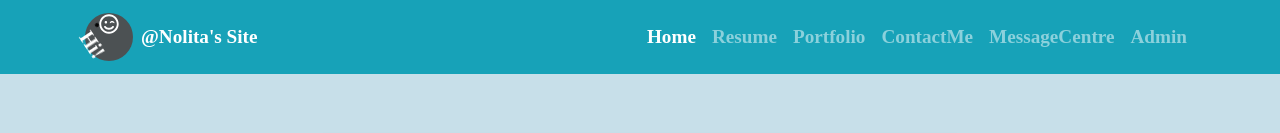
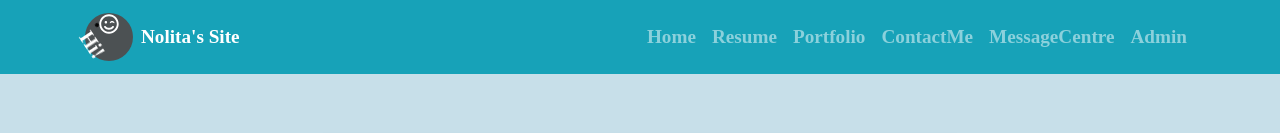
Before and after one commit to nmuceros/muceros__nolita--final-project, a React (Create React App) app in the folder fs1010-project-front-end/: page /login in a window 1280 px wide. Shown: the top 133 px of the page. Built offline with nearby package versions, Linux system fonts and the light colour scheme.

Commit message:
fixes issue in home navigation link

```diff
--- a/fs1010-project-front-end/src/components/pages/Login.js
+++ b/fs1010-project-front-end/src/components/pages/Login.js
@@ -1,24 +1,22 @@
-import React, { useState } from 'react'
-import { Redirect } from 'react-router'
-import { Container, Col, Row, Button, Form, FormGroup, Label, Input, Card, CardBody, CardText } from 'reactstrap'
+import React, { useState, useEffect, useRef } from 'react'
+import { Container, Col, Button, Form, FormGroup, Label, Input, Card, CardBody, CardText } from 'reactstrap'
 import { useHistory, useLocation } from 'react-router-dom'
 import { BsFillPersonFill } from "react-icons/bs"
 import { RiLockPasswordFill } from "react-icons/ri"
-// import { VscQuestion} from "react-icons/vsc"
 import "../../css/login.css"
 
 const Login = () => {
     const history = useHistory();
+    const inputRef = useRef(null);
     let location = useLocation();
     const [email, setUsername] = useState("")
     const [password, setPassword] = useState("")
     const [auth, setAuth] = useState(true)
-    // const [errorMessage, setErrorMessage] = useState({});
 
+    useEffect(() => {
+        inputRef.current.focus();
+    }, [])
 
-    const inputField_Handler = () => {
-
-    }
 
     const loginSubmit = async event => {
 
@@ -36,18 +34,9 @@ const Login = () => {
             setAuth(false)
         } else {
             sessionStorage.setItem('token', payload.token)
-
             let { from } = location.state || { from: { pathname: "/" } };
             // history.replace(from);
-
             history.push(from);
-
-
-
-            // history.push(`/${toPage}`)
-
-            // <Redirect to={{ pathname: "/", state: { from: this.props.location } }}
-
         }
     }
 
@@ -71,9 +60,6 @@ const Login = () => {
                                 <div className="userIDIcon-container">
                                         <BsFillPersonFill />
                                 </div>
-                                {/* <div className="userIDTooltip-container">
-                                        <VscQuestion />
-                                </div>         */}
                             </div>
                         </Col>
                         <Col xs={9} sm={10} md={10} lg={11}>
@@ -85,6 +71,7 @@ const Login = () => {
                                     placeholder="Username"
                                     required value={email}
                                     autoComplete="off"
+                                    ref={inputRef}
                                     onChange={e => setUsername(e.target.value)}
                                 />
                             </div>
--- a/fs1010-project-front-end/src/components/shared/LogoBrand.js
+++ b/fs1010-project-front-end/src/components/shared/LogoBrand.js
@@ -20,7 +20,7 @@ const LogoBrand = () => {
                 <div id="logo-sm-circle-unfilled">Hi!</div>
 
             </div>
-            <div className="logo-text">@Nolita's Site</div>
+            <div className="logo-text">Nolita's Site</div>
     </div>
 
     )
--- a/fs1010-project-front-end/src/components/shared/Navigation.js
+++ b/fs1010-project-front-end/src/components/shared/Navigation.js
@@ -2,6 +2,7 @@ import React, { useState } from 'react'
 import { Collapse, Navbar, NavbarToggler, NavbarBrand, Nav, NavItem, NavLink, Container } from 'reactstrap'
 import { NavLink as RouteLink } from 'react-router-dom'
 import Logo from "../shared/LogoBrand"
+import "../../css/navigation.css"
 
 
 const Navigation = () => {
@@ -17,8 +18,8 @@ const Navigation = () => {
                 <NavbarToggler onClick={toggle} />
                 <Collapse isOpen={isOpen} navbar>
                     <Nav className="ml-auto" navbar>
-                        <NavItem>
-                            <NavLink tag={RouteLink} to="/">Home</NavLink>
+                        <NavItem className="nav-item">
+                            <NavLink tag={RouteLink} exact to="/">Home</NavLink>
                         </NavItem>
                         <NavItem>
                             <NavLink tag={RouteLink} to="/resume">Resume</NavLink>
--- a/fs1010-project-front-end/src/css/login.css
+++ b/fs1010-project-front-end/src/css/login.css
@@ -102,5 +102,6 @@
 }
 
 #login-signInButton :hover  {
-    transform: translate(-.35rem) scale(1.05);
+    /* transform: translate(-.35rem) scale(1.05); */
+    transform: scale(1.3);
 }
--- /dev/null
+++ b/fs1010-project-front-end/src/css/navigation.css
@@ -0,0 +1,6 @@
+.nav-item:hover {
+    transform: scale(1.1);
+    color: white;
+
+
+}
--- a/fs1010-project-front-end/src/css/portfolio.css
+++ b/fs1010-project-front-end/src/css/portfolio.css
@@ -65,6 +65,13 @@
 
   }
 
+  #portfolio-cardImage-creativeResonance:hover {
+    transform: scale(1.2);
+
+  }
+
+
+
   #portfolio-cardTitle {
       font-size: 14px;
       text-align: center;
@@ -116,7 +123,6 @@
       margin-top: 1rem;
       width: 100%;
       position: relative;
-
       animation-name: grow;
       animation-duration: 5000ms;
       animation-iteration-count: infinite;
@@ -143,8 +149,6 @@
       animation-iteration-count: infinite;
       animation-timing-function: linear;
   }
-
-
   @keyframes linear {
       0%   {left:-50%; top:0;}
       25%  {left:50%; top:0;}
```
Also changed, not shown: fs1010-project-front-end/src/components/pages/Admin.js (+0 -11 lines), 1 other file (tests, documents, lock files or other folders). Lines whose indentation alone changed are shown as unchanged.
